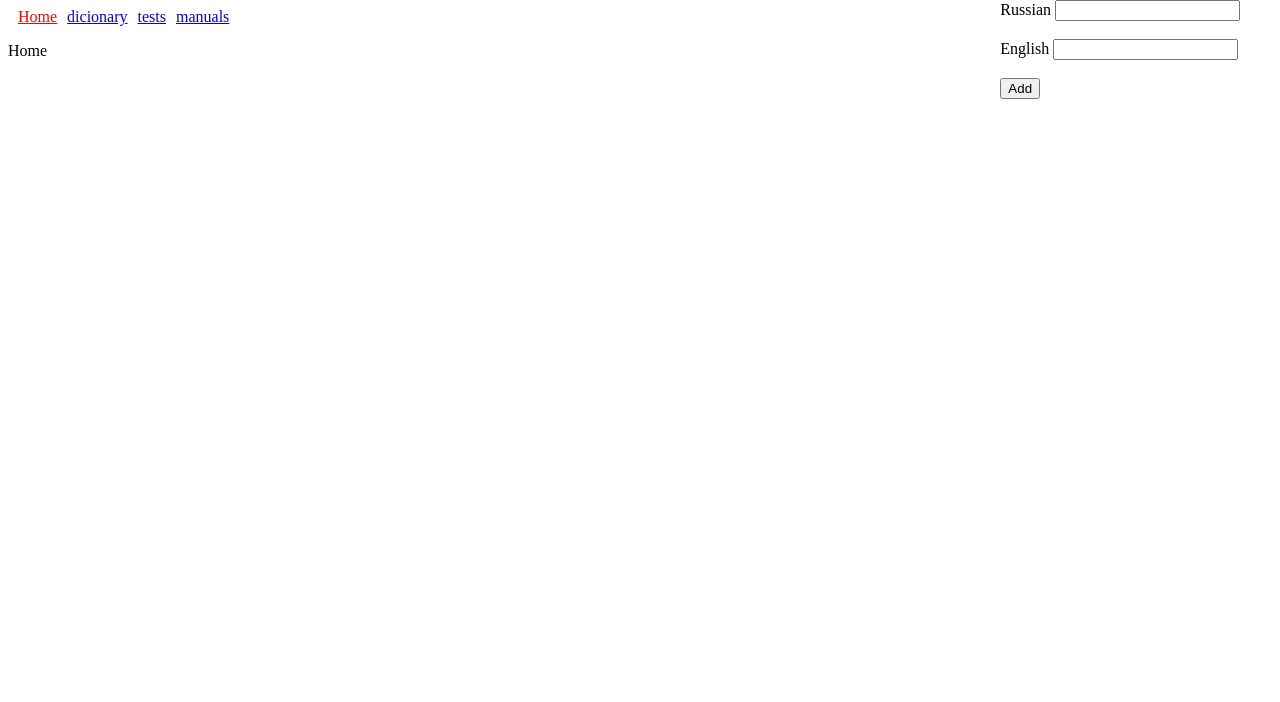
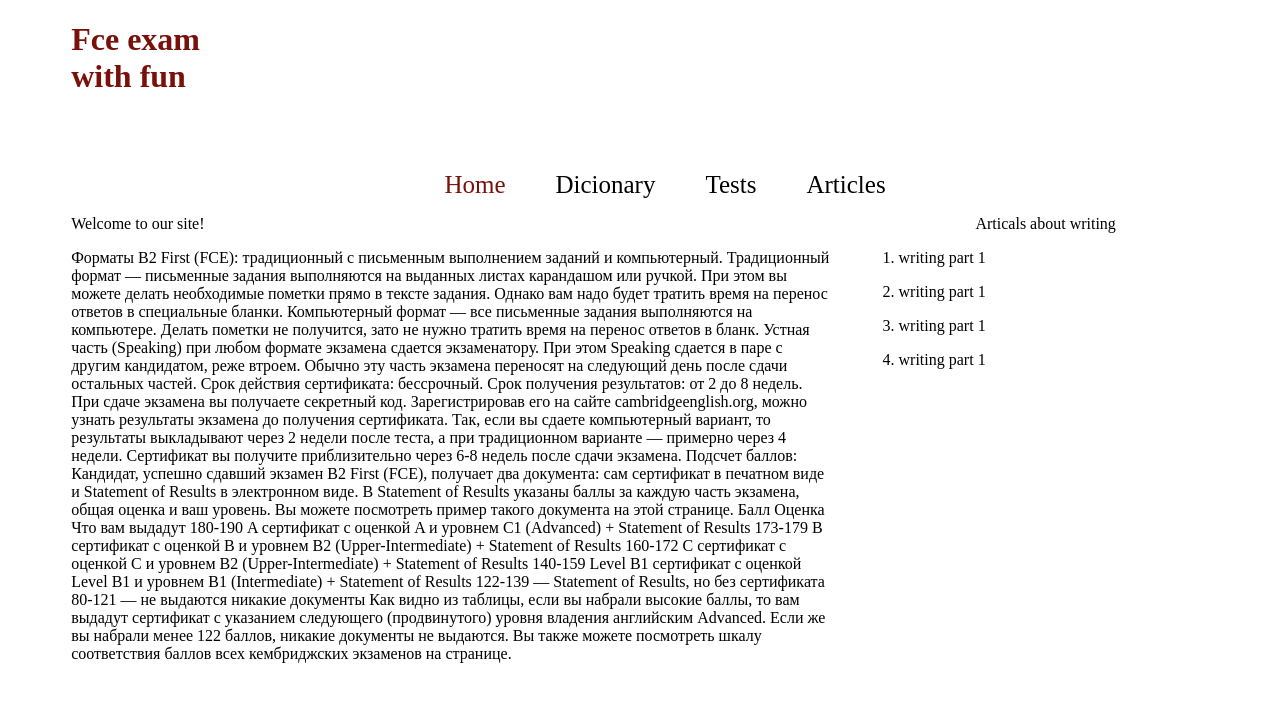
Before and after one commit to menshikovkirill/fce, a React app: page / in a window 1280 px wide. Built offline with nearby package versions, Linux system fonts and the light colour scheme.

Commit message:
Общие улучшения

```diff
--- a/package.json
+++ b/package.json
@@ -5,6 +5,7 @@
     "scripts": {
         "test": "echo \"Error: no test specified\" && exit 1",
         "start": "node ./src/server/index.mjs",
+		"start-watch": "nodemon ./src/server/index.mjs",
         "build": "webpack",
         "watch": "webpack --watch"
     },
--- a/src/client/Application.js
+++ b/src/client/Application.js
@@ -5,17 +5,22 @@ import { Link, NavLink } from 'react-router-dom';
 import { Home } from './pages/Home';
 import { Tests } from './pages/Tests';
 import { Dictionary } from './pages/Dictionary';
-import { Manuals } from './pages/Manuals';
+import { Articles } from './pages/Articles';
 
 import {FormAdding} from './components/form-adding/';
 
 export const Application = () => {
-    return <>
-        <div className="navbar-nav">
-            <NavLink exact  className="nav-link" activeClassName="active" to="/">Home</NavLink>
-            <NavLink className="nav-link" activeClassName="active" to="/dicionary">dicionary</NavLink>
-            <NavLink className="nav-link" activeClassName="active" to="/tests">tests</NavLink>
-            <NavLink className="nav-link" activeClassName="active" to="/manuals">manuals</NavLink>
+    return <div className="fce-sait">
+        <div className="header">
+            <div className="title">
+                <h1>Fce exam with fun</h1>
+            </div>
+            <div className="navbar-nav">
+                <NavLink exact  className="nav-link" activeClassName="active" to="/">Home</NavLink>
+                <NavLink className="nav-link" activeClassName="active" to="/dicionary">Dicionary</NavLink>
+                <NavLink className="nav-link" activeClassName="active" to="/tests">Tests</NavLink>
+                <NavLink className="nav-link" activeClassName="active" to="/articles">Articles</NavLink>
+            </div>
         </div>
 
         <div className="container">
@@ -23,10 +28,10 @@ export const Application = () => {
                 <Route path="/" exact component={Home} />
                 <Route path="/dicionary" exact component={Dictionary} />
                 <Route path="/tests" component={Tests} />
-                <Route path="/manuals" component={Manuals} />
+                <Route path="/articles" component={Articles} />
                 {/* <Route path="/catalog/:id" component={Product} /> */}
             </Switch>
-            <FormAdding />
+            {/* <FormAdding /> */}
         </div>
-    </>
+    </div>
 };
--- a/src/client/index.scss
+++ b/src/client/index.scss
@@ -1,12 +1,47 @@
-.navbar-nav {
-    a {
-        margin-left: 10px;
+.fce-sait {
+    width: 100%;
+    .header {
+        vertical-align: baseline;
+        width: 90%;
+        margin: 0 auto;
+        .title {
+            width: 150px;
+            height: 150px;
+            color: #791009;
+        }
+        .navbar-nav {
+            text-align: center;
+            a {
+                margin-left: 50px;
+                text-decoration: none;
+                color: black;
+                font-size: 25px;
+            }
+
+            .active {
+                color: #791009;
+            }
+        }
     }
 
-    .active {
-        color: red;
+    .home-container {
+        width: 90%;
+        margin: 0 auto;
+        display: flex;
+        .general-info {
+            width: 70%;
+            margin-right: 50px;
+        }
+        .articles-list {
+            width: 30%;
+            .title {
+                text-align: center;
+            }
+        }
     }
 }
+
+
 
 .loader {
     display: block;
--- a/src/client/pages/Home.js
+++ b/src/client/pages/Home.js
@@ -2,6 +2,45 @@ import React from 'react';
 
 export const Home = () => {
     return (
-        <p>Home</p>
+        <div className="home-container">
+            <div className="general-info">
+                <p>Welcome to our site!</p>
+                <div>
+                Форматы B2 First (FCE): традиционный с письменным выполнением заданий и компьютерный.
+
+Традиционный формат — письменные задания выполняются на выданных листах карандашом или ручкой. При этом вы можете делать необходимые пометки прямо в тексте задания. Однако вам надо будет тратить время на перенос ответов в специальные бланки.
+
+Компьютерный формат — все письменные задания выполняются на компьютере. Делать пометки не получится, зато не нужно тратить время на перенос ответов в бланк.
+
+Устная часть (Speaking) при любом формате экзамена сдается экзаменатору. При этом Speaking сдается в паре с другим кандидатом, реже втроем. Обычно эту часть экзамена переносят на следующий день после сдачи остальных частей.
+
+Срок действия сертификата: бессрочный.
+
+Срок получения результатов: от 2 до 8 недель.
+
+При сдаче экзамена вы получаете секретный код. Зарегистрировав его на сайте cambridgeenglish.org, можно узнать результаты экзамена до получения сертификата. Так, если вы сдаете компьютерный вариант, то результаты выкладывают через 2 недели после теста, а при традиционном варианте — примерно через 4 недели. Сертификат вы получите приблизительно через 6-8 недель после сдачи экзамена.
+
+Подсчет баллов: Кандидат, успешно сдавший экзамен B2 First (FCE), получает два документа: сам сертификат в печатном виде и Statement of Results в электронном виде. В Statement of Results указаны баллы за каждую часть экзамена, общая оценка и ваш уровень. Вы можете посмотреть пример такого документа на этой странице.
+
+Балл	Оценка	Что вам выдадут
+180-190	A	сертификат с оценкой A и уровнем C1 (Advanced) + Statement of Results
+173-179	B	сертификат с оценкой B и уровнем B2 (Upper-Intermediate) + Statement of Results
+160-172	C	сертификат с оценкой C и уровнем B2 (Upper-Intermediate) + Statement of Results
+140-159	Level B1	сертификат с оценкой Level B1 и уровнем B1 (Intermediate) + Statement of Results
+122-139	—	Statement of Results, но без сертификата
+80-121	—	не выдаются никакие документы
+Как видно из таблицы, если вы набрали высокие баллы, то вам выдадут сертификат с указанием следующего (продвинутого) уровня владения английским Advanced. Если же вы набрали менее 122 баллов, никакие документы не выдаются.
+
+Вы также можете посмотреть шкалу соответствия баллов всех кембриджских экзаменов на странице.
+                </div>
+            </div>
+            <div className="articles-list">
+                <p className="title">Articals about writing</p>
+                <p>1. writing part 1</p>
+                <p>2. writing part 1</p>
+                <p>3. writing part 1</p>
+                <p>4. writing part 1</p>
+            </div>
+        </div>
     )
 }
--- a/src/client/pages/Manuals.js
+++ /dev/null
@@ -1,7 +0,0 @@
-import React from 'react';
-
-export const Manuals = () => {
-    return (
-        <p>Manuals</p>
-    )
-}
--- a/src/server/config/index.mjs
+++ b/src/server/config/index.mjs
@@ -1,6 +1,6 @@
 import path from 'path';
 
-const __dirname = path.resolve(path.dirname(''));
+export const __dirname = path.resolve(path.dirname(''));
 
 export const staticFolder = process.env.NODE_ENV == "production" ? "/home/c50268/fcesait.na4u.ru/app/dist" : "dist";
 export const PORT = Number(process.env.APP_PORT) || 3000;
```
Also changed, not shown: src/server/routers.mjs (+8 -2 lines).
